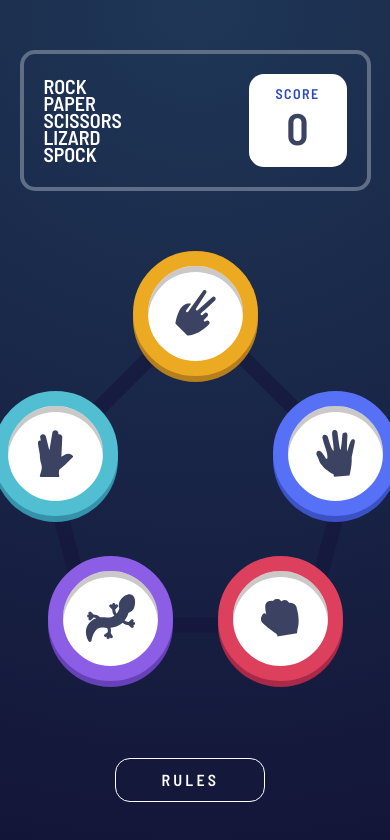
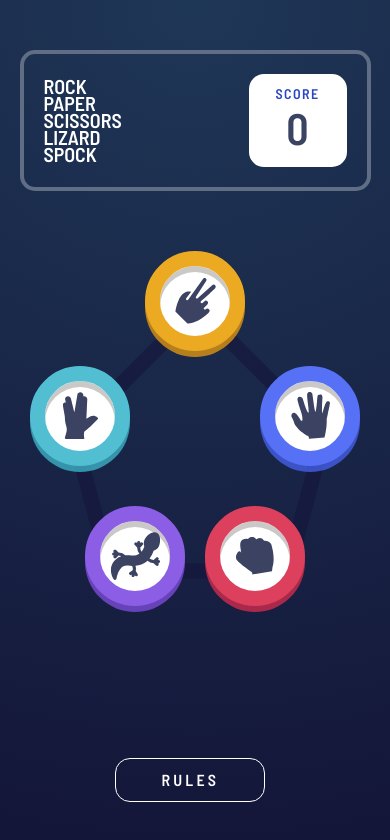
Before and after one commit to Tactenator/rockpaperscissors, a website: page index.html in a window 390 px wide. Drawn offline with nearby package versions, Linux system fonts and the light colour scheme.

Commit message:
working on grid for mobile

```diff
--- a/styles.css
+++ b/styles.css
@@ -69,7 +69,7 @@ body {
     position: relative;
     z-index: 1;
     display: grid;
-    grid-template-columns: 100px 100px 100px;
+    grid-template-columns: 150px 150px 150px;
     grid-template-rows: auto;
     gap: 15px;
     padding: 10px;
@@ -81,8 +81,8 @@ body {
 }
 
 .grid-item {
-    height: 100px;
-    width: 100px;
+    height: 150px;
+    width: 150px;
     border-radius: 50%;
     background: white;
     display: flex;
@@ -398,12 +398,12 @@ body {
     }
 
     .game-container{
-        grid-template-columns: 125px 125px 125px;
+        grid-template-columns: 100px 100px 100px;
     }
 
     .grid-item {
-        height: 125px;
-        width: 125px;
+        height: 100px;
+        width: 100px;
     }
 
     .grid-item img{
```
